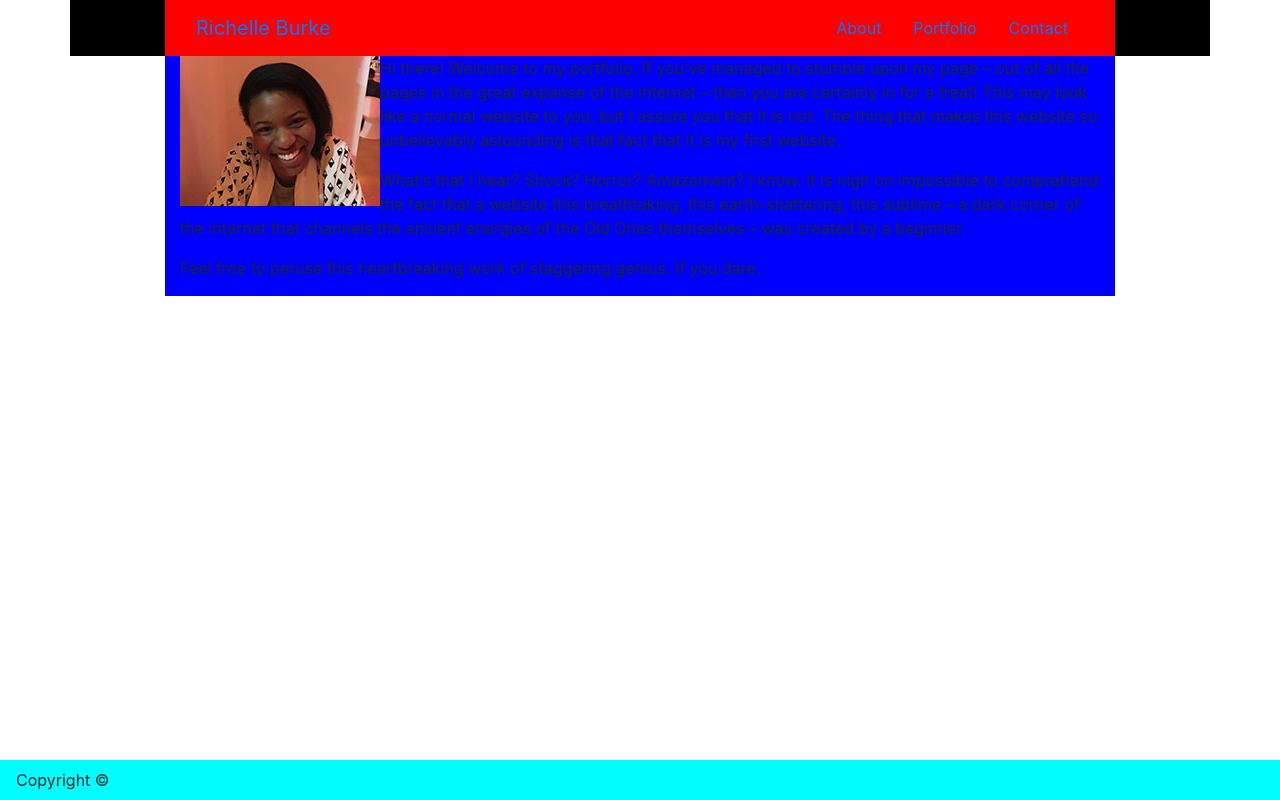
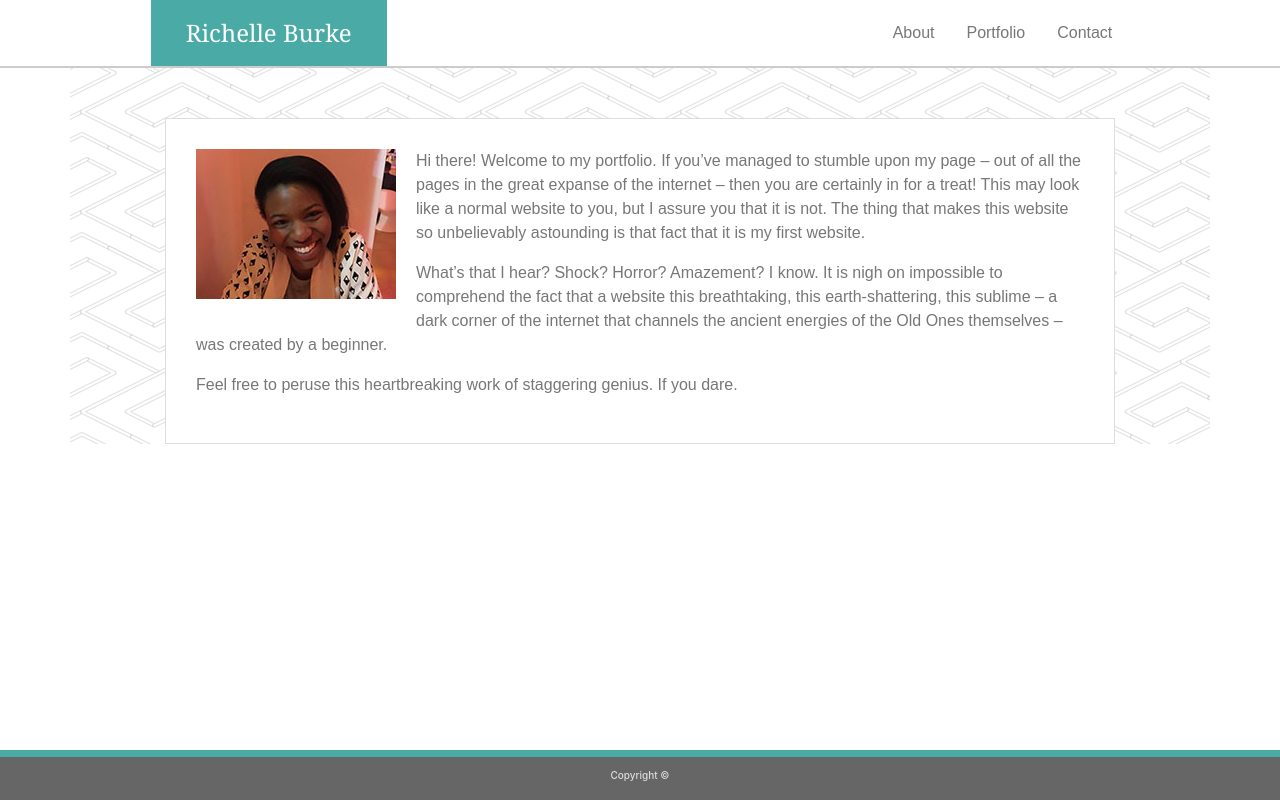
Before and after one commit to burkeri/Bootstrap-Portfolio, a plain HTML site: page index.html in a window 1280 px wide. Drawn offline with nearby package versions, Linux system fonts and the light colour scheme.

Commit message:
v3: index elements styled except bckgrnd img

```diff
--- /dev/null
+++ b/assets/css/style.css
@@ -0,0 +1,76 @@
+.container {
+    height: 100%;
+}
+
+#fullpg {
+    background-image: url("../images/pipes.png");
+    width: 100%;
+    height: 100%;
+
+}
+
+/* NAVBAR */
+
+#menu {
+    max-width: 100%;
+    border-bottom: 2px solid #cccccc;
+}
+
+.navbar {
+    padding: 0;
+}
+
+#name {
+    font-family: Georgia, 'Times New Roman', Times, serif;
+    color: white;
+    background: #4aaaa5;
+    font-size: 24px;
+    padding: 15px 35px 15px 35px;
+    margin-left: 29px;
+}
+
+a {
+    text-decoration: none;
+    color: #777777;
+}
+
+a:hover {
+    color: white;
+    background: #4aaaa5;
+}
+
+#buttons {
+    font-family: Arial, Helvetica, sans-serif;
+    margin-right: 30px;
+}
+
+#content {
+    margin-top: 50px;
+    padding: 30px;
+    background: #ffffff;
+    border: .5px solid #dddddd;
+}
+
+p {
+    font-family: Arial, Helvetica, sans-serif;
+    color: #777777;
+}
+
+img {
+    margin-right: 20px;
+    margin-bottom: 20px;
+}
+
+#ftr {
+    text-align: center;
+    background: #666666;
+    border-top: 7px solid #4aaaa5;
+    height: 50px;
+    justify-content: center;
+}
+
+h6 {
+    text-align: center;
+    color: #dddddd;
+    font-size: 10px;
+}
--- a/index.html
+++ b/index.html
@@ -11,6 +11,7 @@
     <title>Bootstrap Portfolio</title>
 
     <link rel="stylesheet" href="https://stackpath.bootstrapcdn.com/bootstrap/4.1.3/css/bootstrap.min.css" integrity="sha384-MCw98/SFnGE8fJT3GXwEOngsV7Zt27NXFoaoApmYm81iuXoPkFOJwJ8ERdknLPMO" crossorigin="anonymous">
+    <link rel="stylesheet" type="text/css" href="assets/css/style.css">
 
     <meta name="viewport" content="width=device-width, initial-scale=1">
 
@@ -24,7 +25,7 @@
 
     <!-- in external css change container max-width to 100% -->
 
-    <div class="container" style="background-color: black">
+    <div class="container" id="menu">
 
         <div class="row">
 
@@ -34,15 +35,15 @@
 
                     <div class="col-md-1"></div>
 
-                    <div class="col-md-10" style="background-color: red">
+                    <div class="col-md-10">
 
                         <!-- Navbar -->
                         <nav class="navbar">
 
-                            <a class="navbar-brand" href="index.html">Richelle Burke</a>
+                            <a class="navbar-brand" id="name" href="index.html">Richelle Burke</a>
 
                             <!-- in external css change flex-direction for small meddia query -->
-                            <div class="nav">
+                            <div class="nav" id="buttons">
                                 <a class="nav-item nav-link" href="index.html">About</a>
                                 <a class="nav-item nav-link" href="portfolio.html">Portfolio</a>
                                 <a class="nav-item nav-link" href="contact.html">Contact</a>
@@ -64,7 +65,7 @@
 
 <!-- ================ ABOUT ME ================= -->
 
-    <div class="container">
+    <div class="container" id="fullpg">
 
         <div class="row">
 
@@ -74,7 +75,7 @@
 
                 <div class="row">
 
-                    <div class="col-md-12" style="background: blue">
+                    <div class="col-md-12" id="content">
 
                         <img src="assets/images/IMG_4375.JPG" class="float-left">
 
@@ -117,8 +118,8 @@
 
             <div class="col-md-12">
 
-                <nav class="navbar fixed-bottom" style="background:aqua">
-                    <h9>Copyright &#169;</h9>
+                <nav class="navbar fixed-bottom" id="ftr">
+                    <h6>Copyright &#169;</h6>
                 </nav>
 
             </div>
```
